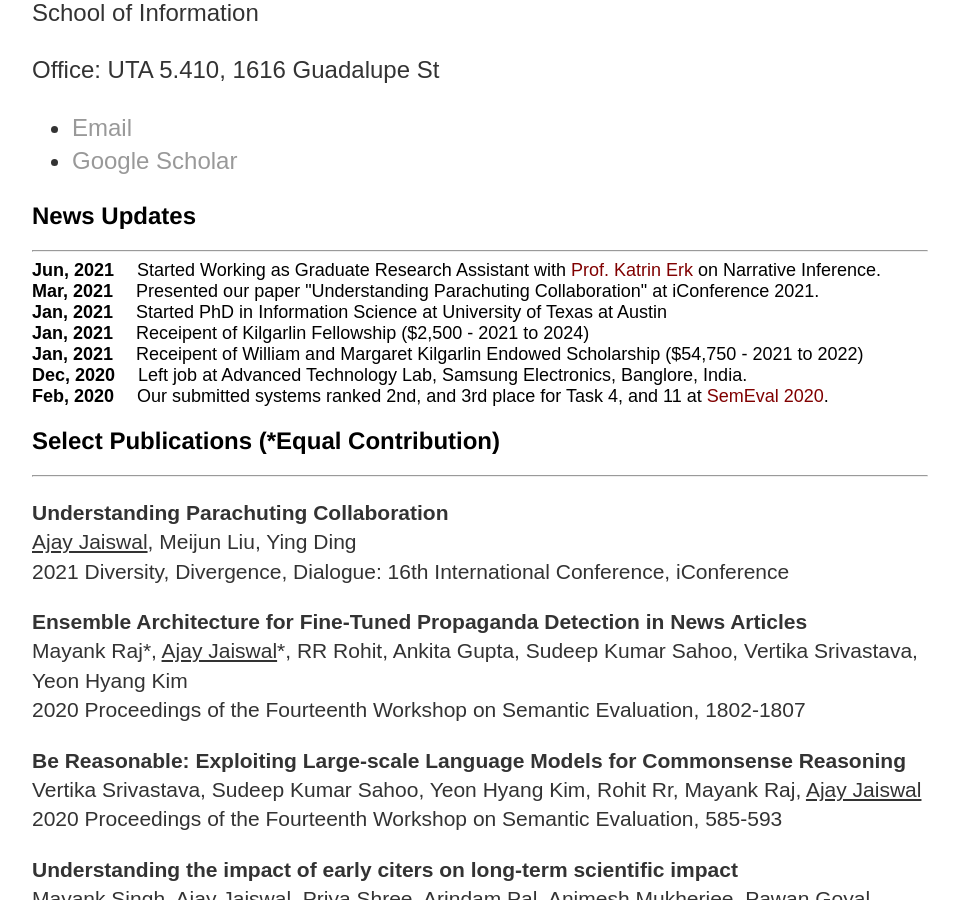
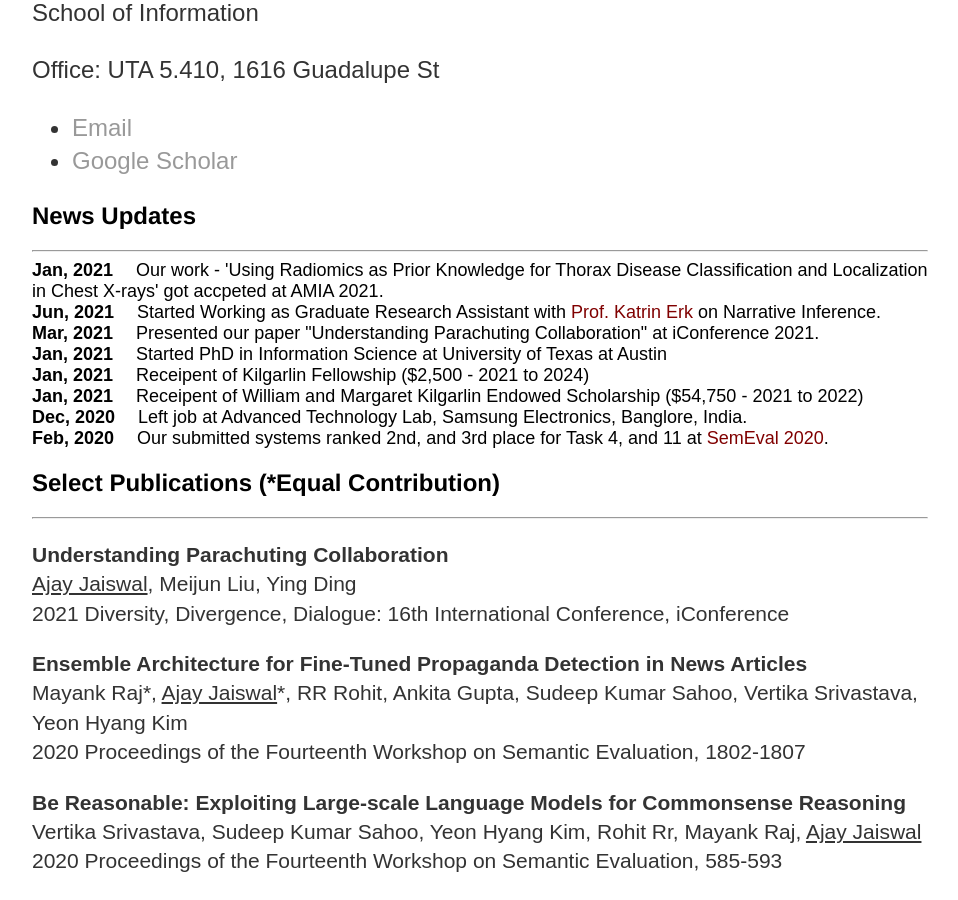
Before and after one commit to Ajay1994/ajay1994.github.io, a Jekyll site: the page built from index.html, in a window 1280 px wide and 900 px high, scrolled down 900 px. Shown: the whole window, without its empty margins (160-1118 px from the left). Built offline with Jekyll 4.4.1, drawn with Linux system fonts in a browser that asks for light colours.

Commit message:
Update index.html

```diff
--- a/index.html
+++ b/index.html
@@ -39,6 +39,7 @@ title: Ajay Jaiswal Homepage
 		<h2 style = "font-size:24px">News Updates</h2>
 		<hr/>
 		<div style ="font-size:18px; font-family: Arial, Helvetica, sans-serif;">
+			<strong>Jan, 2021</strong> &emsp;Our work - 'Using Radiomics as Prior Knowledge for Thorax Disease Classification and Localization in Chest X-rays' got accpeted at AMIA 2021.</br>
 			<strong>Jun, 2021</strong> &emsp;Started Working as Graduate Research Assistant with <a href = "http://www.katrinerk.com/" style="color:#800000"> Prof. Katrin Erk </a> on Narrative Inference. </br>
 			<strong>Mar, 2021</strong> &emsp;Presented our paper "Understanding Parachuting Collaboration" at iConference 2021.</br>
 			<strong>Jan, 2021</strong> &emsp;Started PhD in Information Science at University of Texas at Austin</br>
```
